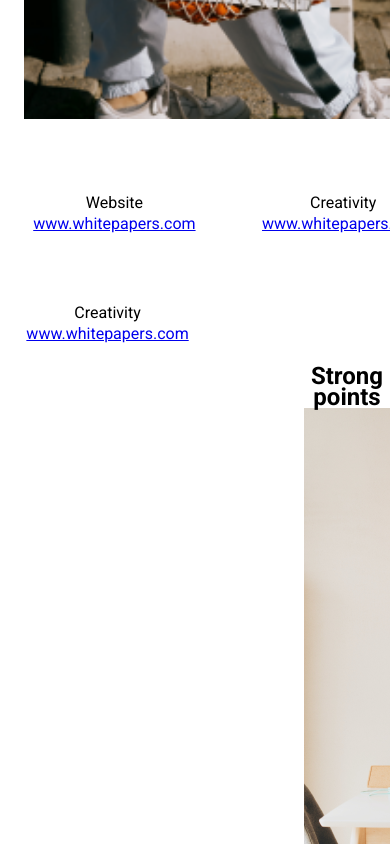
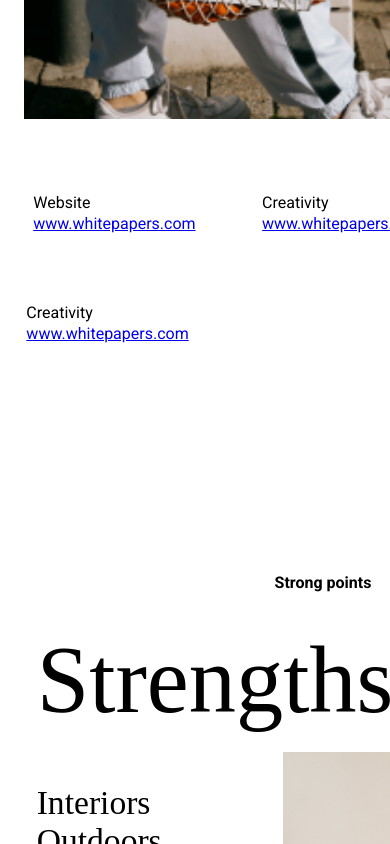
Before and after one commit to romirov/otus-css-omirov, a plain HTML site: page index.html in a window 390 px wide. Shown: the part 3520-4364 px from the top of the page. Drawn offline with Linux system fonts and the light colour scheme.

Commit message:
refactored 5 section for mobile

```diff
--- a/styles/style.css
+++ b/styles/style.css
@@ -648,6 +648,7 @@ body {
     display: flex;
     justify-content: center;
     flex-wrap: wrap;
+    text-align: left;
     margin: 0;
   }
 
@@ -670,11 +671,31 @@ body {
   }
 
    /*section 5 for mobile*/
+   .strong-points-section{
+    max-width: 28.8rem;
+   }
+
   .strong-points-header{
+    font-family: 'Roboto', sans-serif;
+    font-weight: 700;
+    font-size: 1rem;
+    line-height: 1.1rem;
     transform: rotate(0deg);
-    padding-top: 12rem;
-    padding-left: 19rem;
-    margin:0
+    padding-top: 25rem;
+    padding-left: 16rem;
+    padding-bottom: 10rem;
+    margin: 0;
+   }
+
+   .strong-points {
+    display: grid;
+    grid-template-columns: 15rem 14rem;
+    grid-template-rows: 33rem;
+    width: 26rem;
+    margin: 0;
+    justify-content: center;
+    max-width: 26rem;
+    gap: 1.6%;
    }
 
    .strong-points-avery{
@@ -682,26 +703,39 @@ body {
    }
 
   .strong-points-list{
+    grid-column: 1;
+    grid-row: 1;
     padding-left: 2rem;
   }
 
   .strengths{
-    margin-left: 0;
-    margin-right: 9rem;
-    margin-bottom: 2rem;
+    font-family: "Butler", serif;
+    font-size: 5.9rem;
+    line-height: 7rem;
+    font-weight: 400;
+    color: #000000;
+    margin-left: 2rem;
+    margin-bottom: 3rem;
+    margin-top: -8rem;
   }
 
   .strengths_list{
-    margin-left: 0;
+    grid-column: 1;
+    grid-row: 1;
+    font-family: "Butler", serif;
+    line-height: 2.4rem;
+    font-weight: 400;
+    font-size: 2.1rem;
+    text-align: left;
+    margin-left: 2rem;
   }
 
   .strong-points-dawid {
-    grid-column: 3;
+    grid-column: 2;
     max-width: 10rem;
     padding: 0;
-    justify-self: center;
+    margin-left: 4rem;
     overflow: hidden;
-    margin-left: 19rem;
   }
 
   .strong-points-half-hidden-img {
@@ -709,8 +743,6 @@ body {
   }
 
   .strong-footer{
-    grid-column: 1/4;
-    grid-row: 1/4;
     display: flex;
     justify-content: center;
     text-align: left;
@@ -719,6 +751,7 @@ body {
     line-height: 2.6rem;
     font-weight: 400;
     padding-top: 1.5rem;
+    margin-bottom: 1.5rem;
   }
 
   .item{
@@ -729,7 +762,8 @@ body {
     width: 27.5rem;
     height: 0.1rem;
     padding-top: 0.5%;
-    margin: 0;
+    padding: 0;
+    margin-top: 3rem;
     background-color: #000000;
   }
 }
```
